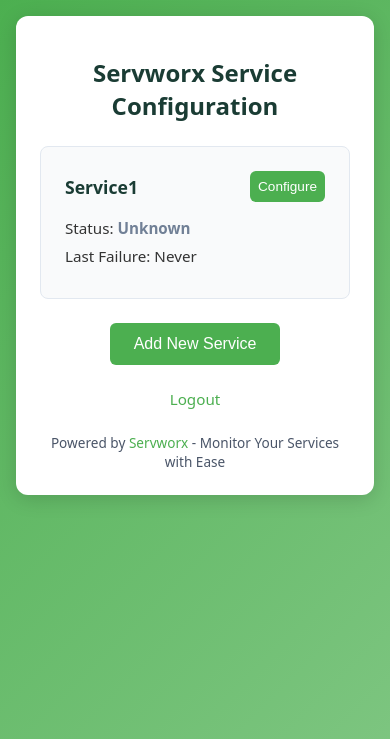
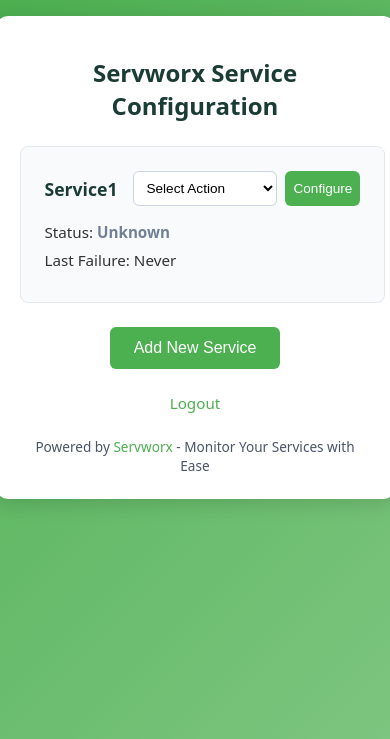
Before and after one commit to arumes31/servworx, a Flask app: page /config in a window 390 px wide. Shown: the top 739 px of the page. Run offline with Flask 2, Linux system fonts and the light colour scheme; the visitor is signed in with stand-in values (Sample User, id 1); parts of the project's set-up code (start-up, migrations or seed data) failed here and were passed over.

Commit message:
v0.3
ux,quickaction

```diff
--- a/app.py
+++ b/app.py
@@ -25,7 +25,8 @@
             'retries': 15,
             'interval': 120,
             'grace_period': 3600,
-            'accepted_status_codes': [200]
+            'accepted_status_codes': [200],
+            'paused': False
         }
     ]
 }
@@ -97,7 +98,11 @@
 def load_config():
     try:
         with open(CONFIG_FILE, 'r') as f:
-            return json.load(f)
+            config = json.load(f)
+        # Ensure all services have 'paused' field
+        for service in config['services']:
+            service.setdefault('paused', False)
+        return config
     except Exception as e:
         log_action("System", f"Failed to load config: {str(e)}", log_type='error')
         return DEFAULT_CONFIG
@@ -163,6 +168,7 @@
     interval = service['interval']
     grace_period = service['grace_period']
     accepted_status_codes = service.get('accepted_status_codes', [200])
+    paused = service.get('paused', False)
     last_restart_file = f"/app/config/last_restart_{name}.txt"
 
     # Read last restart time
@@ -173,6 +179,13 @@
         last_restart = 0
 
     while not stop_monitoring_flag.is_set():
+        if paused:
+            for _ in range(interval):
+                if stop_monitoring_flag.is_set():
+                    break
+                time.sleep(1)
+            continue
+
         current_time = int(time.time())
         time_since_last_restart = current_time - last_restart
         restart_allowed = time_since_last_restart >= grace_period
@@ -286,11 +299,12 @@
     save_status(status)
     log_action("System", f"Rebuilt status.json to match config.json: {config_service_names}", log_type='system')
 
-    # Start a thread for each service
+    # Start a thread for each service that is not paused
     for service in config['services']:
-        thread = threading.Thread(target=monitor_service, args=(service, status_lock), daemon=True)
-        monitoring_threads.append(thread)
-        thread.start()
+        if not service.get('paused', False):
+            thread = threading.Thread(target=monitor_service, args=(service, status_lock), daemon=True)
+            monitoring_threads.append(thread)
+            thread.start()
     log_action("System", "Monitoring threads started", log_type='system')
 
 def handle_shutdown(signum, frame):
@@ -456,7 +470,8 @@
                     'retries': retries,
                     'interval': interval,
                     'grace_period': grace_period,
-                    'accepted_status_codes': accepted_status_codes
+                    'accepted_status_codes': accepted_status_codes,
+                    'paused': config['services'][index].get('paused', False)
                 }
                 save_config(config)
                 # Update status if service name changed
@@ -481,6 +496,80 @@
         log_action(username, f"Failed to process service {index}: {str(e)}", log_type='error')
         return render_template('config.html', services=config['services'], status=load_status(), error=str(e))
 
+@app.route('/force_restart/<int:index>', methods=['GET'])
+def force_restart(index):
+    if 'logged_in' not in session:
+        return redirect(url_for('login'))
+
+    username = session.get('username', 'unknown')
+    log_action(username, f"Requested force restart for service index {index}", log_type='user')
+    try:
+        config = load_config()
+        if 0 <= index < len(config['services']):
+            service = config['services'][index]
+            restart_containers(service['container_names'], service['name'])
+            log_action(username, f"Forced restart for service: {service['name']}", log_type='user')
+            return redirect(url_for('config'))
+        else:
+            log_action(username, f"Invalid service index {index} for force restart", log_type='error')
+            return render_template('config.html', services=config['services'], status=load_status(), error=f"Invalid service index: {index}")
+    except Exception as e:
+        log_action(username, f"Failed to force restart service {index}: {str(e)}", log_type='error')
+        return render_template('config.html', services=config['services'], status=load_status(), error=str(e))
+
+@app.route('/pause_monitoring/<int:index>', methods=['GET'])
+def pause_monitoring(index):
+    if 'logged_in' not in session:
+        return redirect(url_for('login'))
+
+    username = session.get('username', 'unknown')
+    log_action(username, f"Requested pause/resume monitoring for service index {index}", log_type='user')
+    try:
+        config = load_config()
+        if 0 <= index < len(config['services']):
+            service = config['services'][index]
+            service['paused'] = not service.get('paused', False)
+            action = "paused" if service['paused'] else "resumed"
+            save_config(config)
+            log_action(username, f"Monitoring {action} for service: {service['name']}", log_type='user')
+            # Stop and restart monitoring threads
+            stop_monitoring()
+            start_monitoring()
+            return redirect(url_for('config'))
+        else:
+            log_action(username, f"Invalid service index {index} for pause/resume monitoring", log_type='error')
+            return render_template('config.html', services=config['services'], status=load_status(), error=f"Invalid service index: {index}")
+    except Exception as e:
+        log_action(username, f"Failed to pause/resume monitoring for service {index}: {str(e)}", log_type='error')
+        return render_template('config.html', services=config['services'], status=load_status(), error=str(e))
+
+@app.route('/view_logs/<int:index>', methods=['GET'])
+def view_logs(index):
+    if 'logged_in' not in session:
+        return redirect(url_for('login'))
+
+    username = session.get('username', 'unknown')
+    log_action(username, f"Requested logs for service index {index}", log_type='user')
+    try:
+        config = load_config()
+        if 0 <= index < len(config['services']):
+            service = config['services'][index]
+            container_names = service['container_names'].split(',')
+            logs = []
+            for container in container_names:
+                container = container.strip()
+                if container:
+                    result = subprocess.run(['docker', 'logs', '--tail', '10', container], capture_output=True, text=True)
+                    logs.append(f"Logs for {container}:\n{result.stdout or 'No logs available'}\n")
+            log_action(username, f"Retrieved logs for service: {service['name']}", log_type='user')
+            return render_template('config.html', services=config['services'], status=load_status(), logs=''.join(logs), logs_service=service['name'])
+        else:
+            log_action(username, f"Invalid service index {index} for viewing logs", log_type='error')
+            return render_template('config.html', services=config['services'], status=load_status(), error=f"Invalid service index: {index}")
+    except Exception as e:
+        log_action(username, f"Failed to retrieve logs for service {index}: {str(e)}", log_type='error')
+        return render_template('config.html', services=config['services'], status=load_status(), error=str(e))
+
 @app.route('/add_service', methods=['POST'])
 def add_service():
     if 'logged_in' not in session:
@@ -498,7 +587,8 @@
             'retries': 15,
             'interval': 120,
             'grace_period': 3600,
-            'accepted_status_codes': [200]
+            'accepted_status_codes': [200],
+            'paused': False
         })
         save_config(config)
         status = load_status()
--- a/templates/config.html
+++ b/templates/config.html
@@ -22,7 +22,7 @@
             border-radius: 12px;
             box-shadow: 0 4px 20px rgba(0, 0, 0, 0.15);
             width: 90%;
-            max-width: 800px;
+            max-width: 1200px;
             margin: 2rem;
         }
         h1 {
@@ -33,7 +33,7 @@
         }
         .services-grid {
             display: grid;
-            grid-template-columns: 1fr;
+            grid-template-columns: 1fr 1fr;
             gap: 1.5rem;
         }
         .service {
@@ -46,6 +46,7 @@
             display: flex;
             justify-content: space-between;
             align-items: center;
+            gap: 1rem;
             margin-bottom: 1rem;
         }
         .service-header h3 {
@@ -124,6 +129,19 @@
         }
         .toggle-btn:hover {
             background-color: #45a049;
+        }
+        .action-select {
+            padding: 0.5rem;
+            border: 1px solid #cbd5e0;
+            border-radius: 6px;
+            font-size: 0.9rem;
+            background-color: #ffffff;
+            cursor: pointer;
+            transition: border-color 0.2s;
+        }
+        .action-select:focus {
+            outline: none;
+            border-color: #3182ce;
         }
         .update-btn {
             background-color: #4CAF50;
@@ -259,10 +287,7 @@
             .container {
                 margin: 1rem;
                 padding: 1.5rem;
-                max-width: 800px;
-            }
-            h1 {
-                font-size: 1.5rem;
+                max-width: 600px;
             }
             .services-grid {
                 grid-template-columns: 1fr;
@@ -270,18 +295,18 @@
             .service-form {
                 grid-template-columns: 1fr;
             }
+            h1 {
+                font-size: 1.5rem;
+            }
             .service-header h3 {
                 font-size: 1.1rem;
             }
-            .toggle-btn, .update-btn, .delete-btn {
+            .toggle-btn, .action-select, .update-btn, .delete-btn {
                 font-size: 0.85rem;
                 padding: 0.5rem;
             }
         }
         @media (min-width: 601px) {
-            .container {
-                max-width: 1200px;
-            }
             .services-grid {
                 grid-template-columns: 1fr 1fr;
             }
@@ -315,6 +340,37 @@
             const formId = document.getElementById('modal-form-id').value;
             document.getElementById(formId).submit();
         }
+
+        function showLogsModal(logs) {
+            const modal = document.getElementById('logs-modal');
+            const modalLogs = document.getElementById('modal-logs');
+            modalLogs.textContent = logs;
+            modal.style.display = 'flex';
+        }
+
+        function closeLogsModal() {
+            document.getElementById('logs-modal').style.display = 'none';
+        }
+
+        function handleAction(select, index) {
+            const action = select.value;
+            if (action === 'force_restart') {
+                window.location.href = '/force_restart/' + index;
+            } else if (action === 'pause_monitoring' || action === 'resume_monitoring') {
+                window.location.href = '/pause_monitoring/' + index;
+            } else if (action === 'view_logs') {
+                fetch('/view_logs/' + index)
+                    .then(response => response.text())
+                    .then(html => {
+                        const parser = new DOMParser();
+                        const doc = parser.parseFromString(html, 'text/html');
+                        const logs = doc.querySelector('pre.logs')?.textContent || 'No logs available';
+                        showLogsModal(logs);
+                    })
+                    .catch(error => alert('Failed to load logs: ' + error));
+            }
+            select.value = '';
+        }
     </script>
 </head>
 <body>
@@ -323,16 +379,27 @@
         {% if error %}
             <p class="error">{{ error }}</p>
         {% endif %}
+        {% if logs %}
+            <pre class="logs" style="display: none;">{{ logs }}</pre>
+        {% endif %}
         <div class="services-grid">
             {% for service in services %}
             {% set status = (status.services | selectattr('name', 'equalto', service.name) | first) or {'status': 'Unknown', 'last_failure': None, 'down_since': None, 'up_since': None, 'down_for': None, 'up_for': None, 'time_to_restart': format_duration(service.interval * service.retries)} %}
             <div class="service">
                 <div class="service-header">
                     <h3>{{ service.name }}</h3>
-                    <button type="button" id="toggle-form-{{ loop.index0 }}" class="toggle-btn" onclick="toggleConfig('form-{{ loop.index0 }}')">Configure</button>
+                    <div style="display: flex; gap: 0.5rem;">
+                        <select class="action-select" onchange="handleAction(this, {{ loop.index0 }})">
+                            <option value="" selected>Select Action</option>
+                            <option value="force_restart">Force Restart</option>
+                            <option value="{{ 'resume_monitoring' if service.paused else 'pause_monitoring' }}">{{ 'Resume Monitoring' if service.paused else 'Pause Monitoring' }}</option>
+                            <option value="view_logs">View Logs</option>
+                        </select>
+                        <button type="button" id="toggle-form-{{ loop.index0 }}" class="toggle-btn" onclick="toggleConfig('form-{{ loop.index0 }}')">Configure</button>
+                    </div>
                 </div>
                 <div class="status-info">
-                    <p>Status: <span class="status-{{ status.status|lower }}">{{ status.status }}</span></p>
+                    <p>Status: <span class="status-{{ status.status|lower }}{{ ' status-paused' if service.paused else '' }}">{{ 'Paused' if service.paused else status.status }}</span></p>
                     <p>Last Failure: {{ status.last_failure or 'Never' }}</p>
                     {% if status.down_since %}
                         <p>Down Since: {{ status.down_since }}</p>
```
Also changed, not shown: other parts of templates/config.html (+25 -2 lines).
